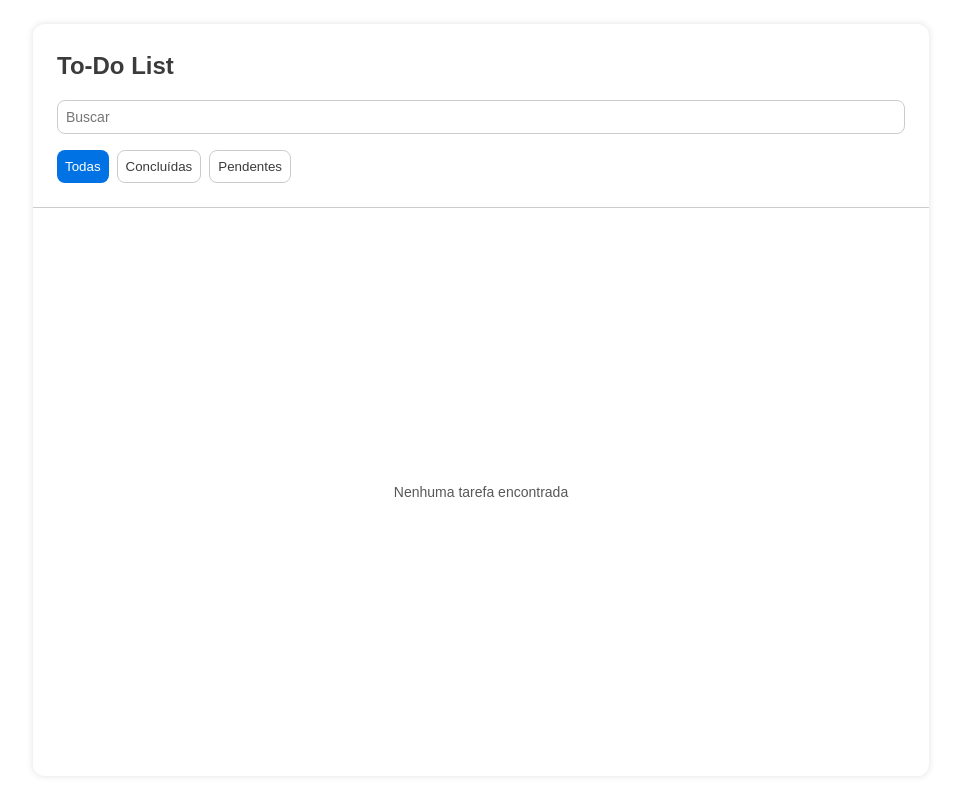
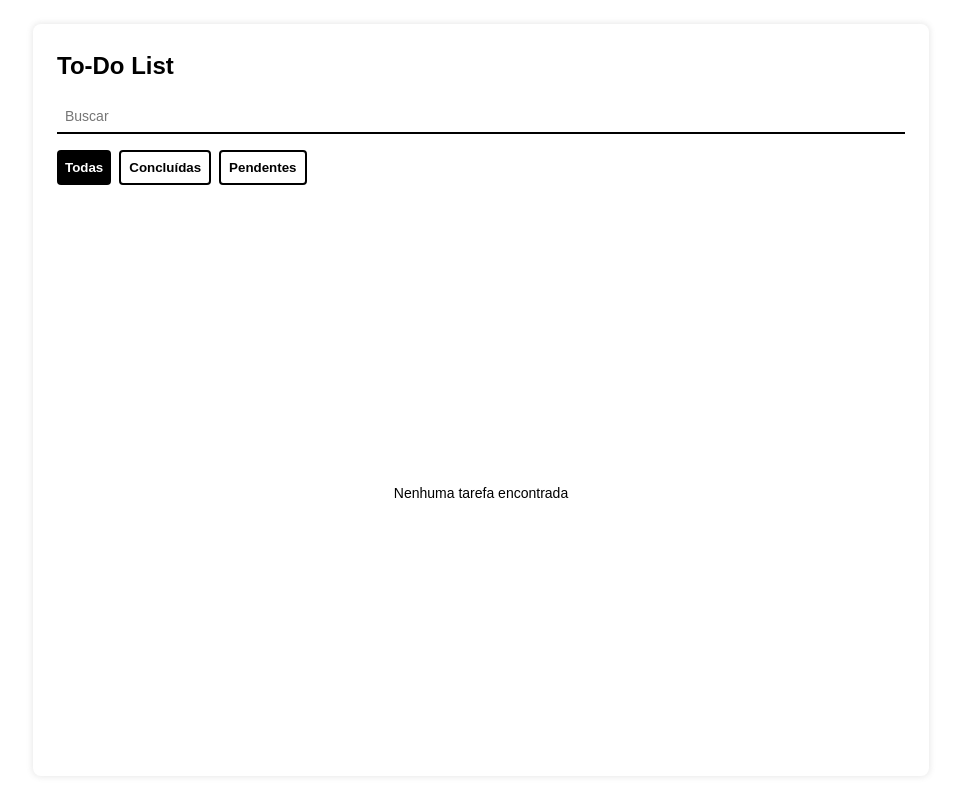
Before and after one commit to felipe-coletti/to-do-list, a React (Vite) app: page / in a window 1280 px wide. Shown: the whole page, without its empty margins (159-1120 px from the left). Built offline with nearby package versions, Linux system fonts and the light colour scheme; some icons are missing.

Commit message:
refactor: harmonize color usage and improve component styles

```diff
--- a/src/App.module.css
+++ b/src/App.module.css
@@ -9,7 +9,7 @@
 
 .content {
 	background-color: var(--color-background);
-	border-radius: 0.75rem;
+	border-radius: 0.5rem;
 	box-shadow: 0 0 5px 2px var(--color-shadow);
 	display: flex;
 	flex-direction: column;
@@ -19,7 +19,6 @@
 }
 
 .header {
-	border-bottom: 1px solid var(--color-border);
 	display: flex;
 	flex-direction: column;
 	gap: 1rem;
@@ -34,21 +33,22 @@
 }
 
 .primaryTitle {
-	color: var(--color-text-primary);
+	color: var(--color-foreground);
 	font-size: 1.5rem;
 }
 
 .chip {
 	background-color: transparent;
-	border: 1px solid var(--color-border);
-	border-radius: 0.5rem;
-	color: var(--color-text-primary);
+	border: 2px solid var(--color-foreground);
+	border-radius: 0.25rem;
+	color: var(--color-foreground);
 	cursor: pointer;
+	font-weight: 600;
 	padding: 0.5rem;
 }
 
 .active {
-	background-color: var(--color-accent);
+	background-color: var(--color-foreground);
 	border: none;
 	color: var(--color-background);
 }
--- a/src/components/Button/styles.module.css
+++ b/src/components/Button/styles.module.css
@@ -1,18 +1,19 @@
 .primaryButton {
-	background-color: var(--color-accent);
+	background-color: var(--color-foreground);
 	border: none;
 	color: var(--color-background);
 }
 
 .secondaryButton {
 	background-color: transparent;
-	border: 1px solid var(--color-border);
-	color: var(--color-text-primary);
+	border: 2px solid var(--color-foreground);
+	color: var(--color-foreground);
 }
 
 .ghostButton {
 	background-color: transparent;
 	border: none;
+	color: var(--color-foreground);
 }
 
 .ghostButton:not(:disabled):hover {
@@ -38,5 +39,5 @@
 }
 
 .textButton {
-	border-radius: 0.5rem;
+	border-radius: 0.25rem;
 }
--- a/src/components/Checkbox/styles.module.css
+++ b/src/components/Checkbox/styles.module.css
@@ -7,21 +7,20 @@
 }
 
 .activedCheckbox {
-    background-color: var(--color-accent);
-    border: 1px solid var(--color-accent);
+	background-color: var(--color-foreground);
 	color: var(--color-background);
 }
 
 .disabledCheckbox {
 	background-color: transparent;
-    border: 1px solid var(--color-border);
 	color: transparent;
 }
 
 .activedCheckbox,
 .disabledCheckbox {
 	align-items: center;
-    border-radius: 0.5rem;
+	border: 2px solid var(--color-foreground);
+	border-radius: 0.25rem;
 	cursor: pointer;
 	display: flex;
 	font-size: 0.875rem;
--- a/src/components/Input/styles.module.css
+++ b/src/components/Input/styles.module.css
@@ -1,18 +1,23 @@
 .label {
 	align-items: start;
-	color: var(--color-text-primary);
+	color: var(--color-foreground);
 	display: flex;
 	flex-direction: column;
 	font-size: 1rem;
+	font-weight: 600;
 	gap: 0.25rem;
 }
 
 .input {
-	border: 1px solid var(--color-border);
-	border-radius: 0.5rem;
-	color: var(--color-text-secondary);
+	border: none;
+	border-bottom: 2px solid var(--color-foreground);
+	color: var(--color-foreground);
 	font-size: 0.875rem;
-	outline-color: var(--color-accent);
 	padding: 0.5rem;
 	width: 100%;
 }
+
+.input:focus {
+	outline: none;
+	box-shadow: 0 1px 0 0 var(--color-foreground);
+}
--- a/src/components/Modal/styles.module.css
+++ b/src/components/Modal/styles.module.css
@@ -24,7 +24,7 @@
 
 .modal {
 	background-color: var(--color-background);
-	border-radius: 0.75rem;
+	border-radius: 0.5rem;
 	display: flex;
 	flex-direction: column;
 	gap: 1.25rem;
--- a/src/index.css
+++ b/src/index.css
@@ -1,12 +1,9 @@
 :root {
-	--color-accent: #0072e3;
 	--color-backdrop: #00000045;
 	--color-background: #fff;
-	--color-border: #ccc;
+	--color-foreground: #000;
 	--color-hover: #00000010;
 	--color-shadow: #75757520;
-	--color-text-primary: #3b3b3b;
-	--color-text-secondary: #585858;
 }
 
 * {
@@ -21,12 +18,12 @@
 }
 
 .secondary-title {
-	color: var(--color-text-primary);
+	color: var(--color-foreground);
 	font-size: 1.25rem;
 }
 
 .paragraph {
-	color: var(--color-text-secondary);
+	color: var(--color-foreground);
 	font-size: 0.875rem;
 }
 
```
Lines whose indentation alone changed are shown as unchanged.
